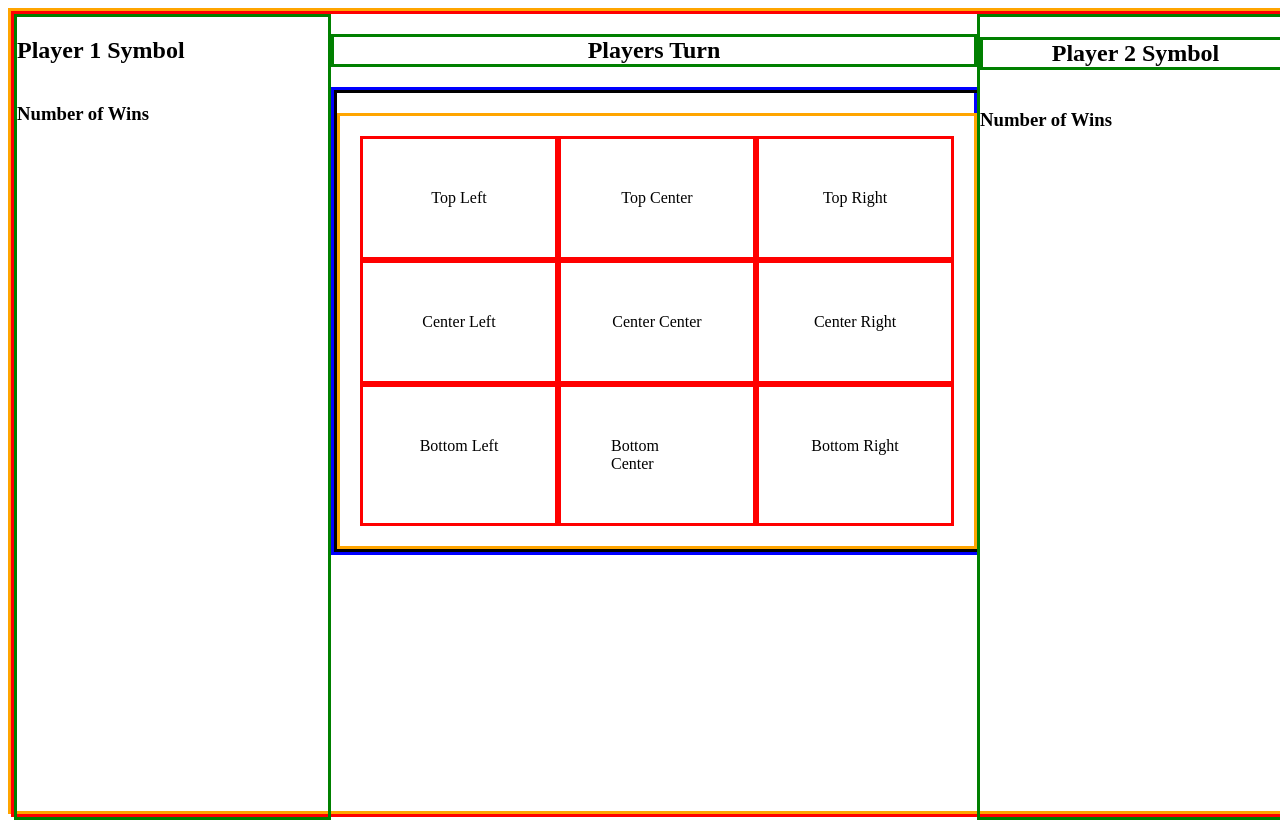
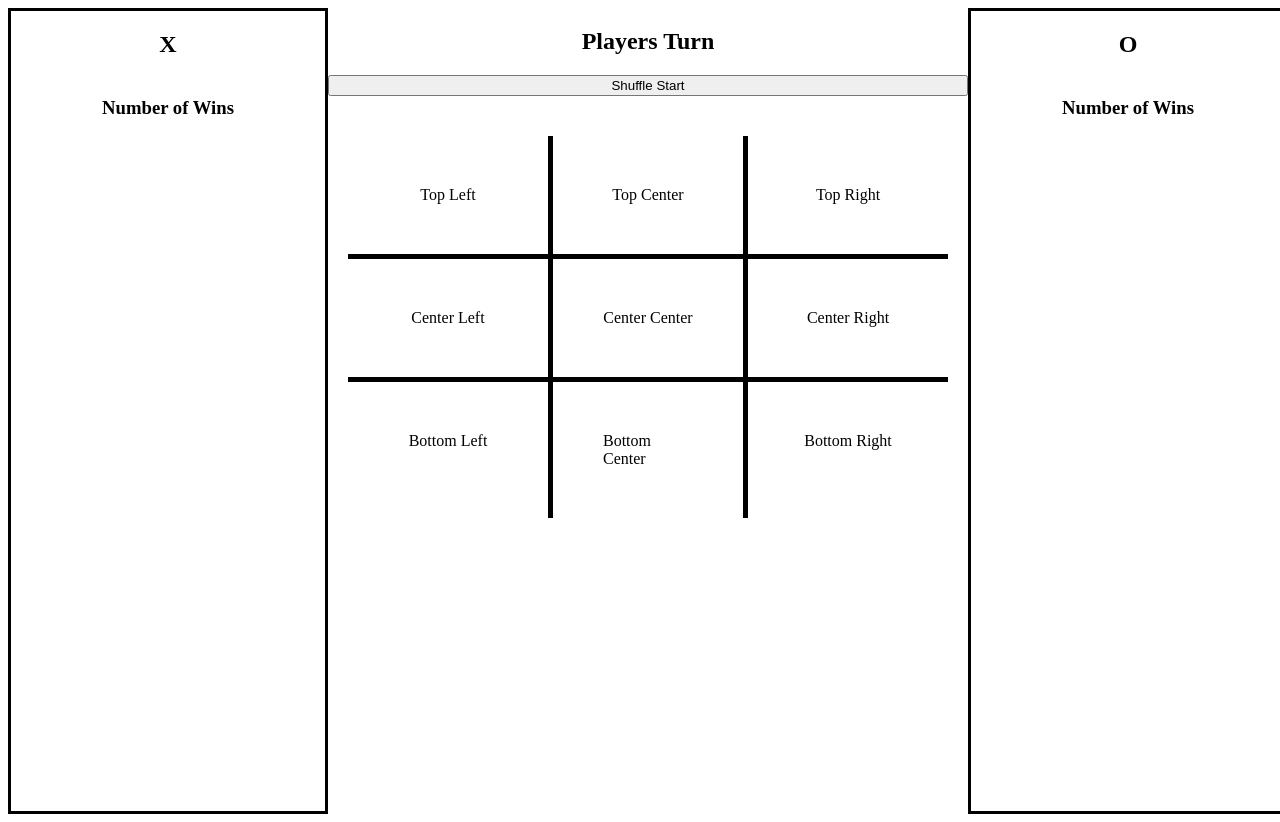
Before and after one commit to apete12/tic-tac-toe, a plain HTML site: page index.html in a window 1280 px wide. Drawn offline with Linux system fonts and the light colour scheme.

Commit message:
Add first draft data model function and shuffle player start function

```diff
--- a/index.html
+++ b/index.html
@@ -7,12 +7,13 @@
 <body>
 <main class="main-container">
     <section class="left-container">
-        <h2 class="player-one-symbol">Player 1 Symbol</h2>
-        <h3 class="win-one-count">Number of Wins</h3>
+        <h2 class="player-symbol">X</h2>
+        <h3 class="win-one-count win-count">Number of Wins</h3>
     </section>
     <section class="center-container">
         <div class ="center-title-container">
             <h2 class="players-turn-statement">Players Turn</h2>
+            <button class="shuffle-start-button">Shuffle Start</button>
         </div>
         <div class ="center-board-container">
             <section class="board">
@@ -22,7 +23,7 @@
                     <section class="top-right box">Top Right</section>
                     <section class="center-left box">Center Left</section>
                     <section class="center-center box">Center Center</section>
-                    <section class="center-righ box ">Center Right</section>
+                    <section class="center-right box ">Center Right</section>
                     <section class="bottom-left box">Bottom Left</section>
                     <section class="bottom-center box">Bottom Center</section>
                     <section class="bottom-left box">Bottom Right</section>
@@ -31,8 +32,8 @@
         </div>
     </section>
     <section class="right-container">
-        <h2 class="player-symbol">Player 2 Symbol</h2>
-        <h3 class="win-two-count">Number of Wins</h3>
+        <h2 class="player-symbol">O</h2>
+        <h3 class="win-two-count win-count">Number of Wins</h3>
     </section>
 </main>
 <script src="main.js"></script>
--- a/main.js
+++ b/main.js
@@ -6,6 +6,7 @@ var playerTwoSymbol = document.querySelector(`.player-two-symbol`)
 var playerOneWinCount = document.querySelector(`.win-one-count`)
 var playerTwoWinCount = document.querySelector(`.win-two-count`)
 
+var shuffleStartButton = document.querySelector(`.shuffle-start-button`)
 var playersTurnStatement = document.querySelector(`.players-turn-statement`)
 
 var topLeftBox = document.querySelector(`.top-left`)
@@ -25,19 +26,69 @@ var bottomRightBox = document.querySelector(`.bottom-left`)
 // playerOneWinCount
 // playerTwoWinCount
 //
-// topLeftBox.addEventListener
-// topCenterBox.addEventListener
-// topRightBox.addEventListener
-//
-// centerLeftBox.addEventListener
-// centerCenterBox.addEventListener
-// centerRightBox.addEventListener
-//
-// bottomLeftBox.addEventListener
-// bottomCenterBox.addEventListener
-// bottomRightBox.addEventListener
+topLeftBox.addEventListener('click', checkBox);
+topCenterBox.addEventListener('click', checkBox);
+topRightBox.addEventListener('click', checkBox);
+
+centerLeftBox.addEventListener('click', checkBox);
+centerCenterBox.addEventListener('click', checkBox);
+centerRightBox.addEventListener('click', checkBox);
+
+bottomLeftBox.addEventListener ('click', checkBox);
+bottomCenterBox.addEventListener('click', checkBox);
+bottomRightBox.addEventListener('click', checkBox);
+
+shuffleStartButton.addEventListener('click', shuffleStart)
 
 
 // Data Model
 
+
+
 // Functions
+
+var players = [
+    {id: 'player 1', token:'X', wins: 0, goesFirst: true, moves:[]},
+    {id: 'player 2', token: 'O', wins: 0, goesFirst: true, moves:[]}
+];
+
+// function players(id, token, wins){
+    // return {
+        // id: id,
+        // token: token,
+        // wins: 0,
+        // goesFirst: true,
+    // }
+// }
+
+function shuffleStart(){
+    var randomArray = [1, 2, 3, 4, 5, 6]
+    var randomNumber = Math.floor(Math.random() * randomArray.length)
+
+    if(randomNumber % 2){
+        players[0].goesFirst =true
+        players[1].goesFirst = false
+        console.log(players)
+        return playersTurnStatement.innerText = 'Player 1 goes first!'
+    }else{
+        players[1].goesFirst = true
+        players[0].goesFirst = false
+        return playersTurnStatement.innerText = 'Player 2 goes first!'
+        }
+}
+
+function selectFirstToken(){
+    if(player[0].goesFirst=true){
+
+    }
+}
+//
+
+// function checkBox(event){
+    // console.log(event.target)
+    // shuffleStart()
+    // return event.target
+// }
+//
+//
+//
--- a/styles.css
+++ b/styles.css
@@ -1,6 +1,6 @@
 
 body{
-    border: orange solid;
+    /* border: orange solid; */
     height: 100vh;
     width: 100vw;
     /* margin: 0; */
@@ -17,14 +17,14 @@ body{
     flex-direction: row;
     height: 100%;
     width: 100vw;
-    border: red solid;
+    /* border: black solid; */
 }
 
 .left-container,
 .right-container{
     display: flex;
     flex-direction: column;
-    border: green solid;
+    border: black solid;
     height: 100vh;
     width: 50vw;
 }
@@ -33,35 +33,31 @@ body{
     display: flex;
     flex-direction: row;
     justify-content: center;
-    border: green solid;
+    /* border: green solid; */
 }
 
 .win-count{
     display: flex;
     flex-direction: row;
     justify-content: center;
-    border: red solid;
+    align-items: center;
+    /* border: red solid; */
 }
 
 .center-board-container{
     display: flex;
     flex-direction: row;
     justify-content: center;
-    border: blue solid;
+    /* border: blue solid; */
     width: 50vw;
 }
 
 .center-title-container{
     display: flex;
-    flex-direction: row;
+    flex-direction: column;
     justify-content: center;
 }
 
-.center-board-container{
-    display: flex;
-    flex-direction: column;
-    justify-content: center;
-}
 
 .players-turn-statement{
     display: flex;
@@ -69,7 +65,7 @@ body{
     align-items: center;
     height: 100%;
     width: 100%;
-    border: solid green;
+    /* border: solid green; */
 }
 
 .board{
@@ -78,21 +74,46 @@ body{
     align-items: center;
     height: 100%;
     width: 100%;
-    border: solid black;
+    /* border: solid black; */
+    /* background-color: blue; */
 }
 
 .game-grid {
     display: grid;
     grid-template-columns: repeat(3, 3fr);
-    border: solid orange;
+    /* border: solid orange; */
     grid-gap: 0px;
     padding: 20px;
     margin-top: 20px;
   }
 
   .box{
-    border: red solid;
+    /* border: red solid; */
     display: flex;
     justify-content: center;
     padding: 50px;
   }
+
+.center-left{
+    border-bottom: 5px solid black;
+    border-top: 5px solid black;
+}
+
+.center-right{
+    border-bottom: 5px solid black;
+    border-top: 5px solid black;
+}
+
+.top-center{
+    border-left: 5px solid black;
+    border-right: 5px solid black;
+}
+
+.center-center{
+    border: 5px solid black;
+}
+
+.bottom-center{
+    border-left: 5px solid black;
+    border-right: 5px solid black;
+}
```
